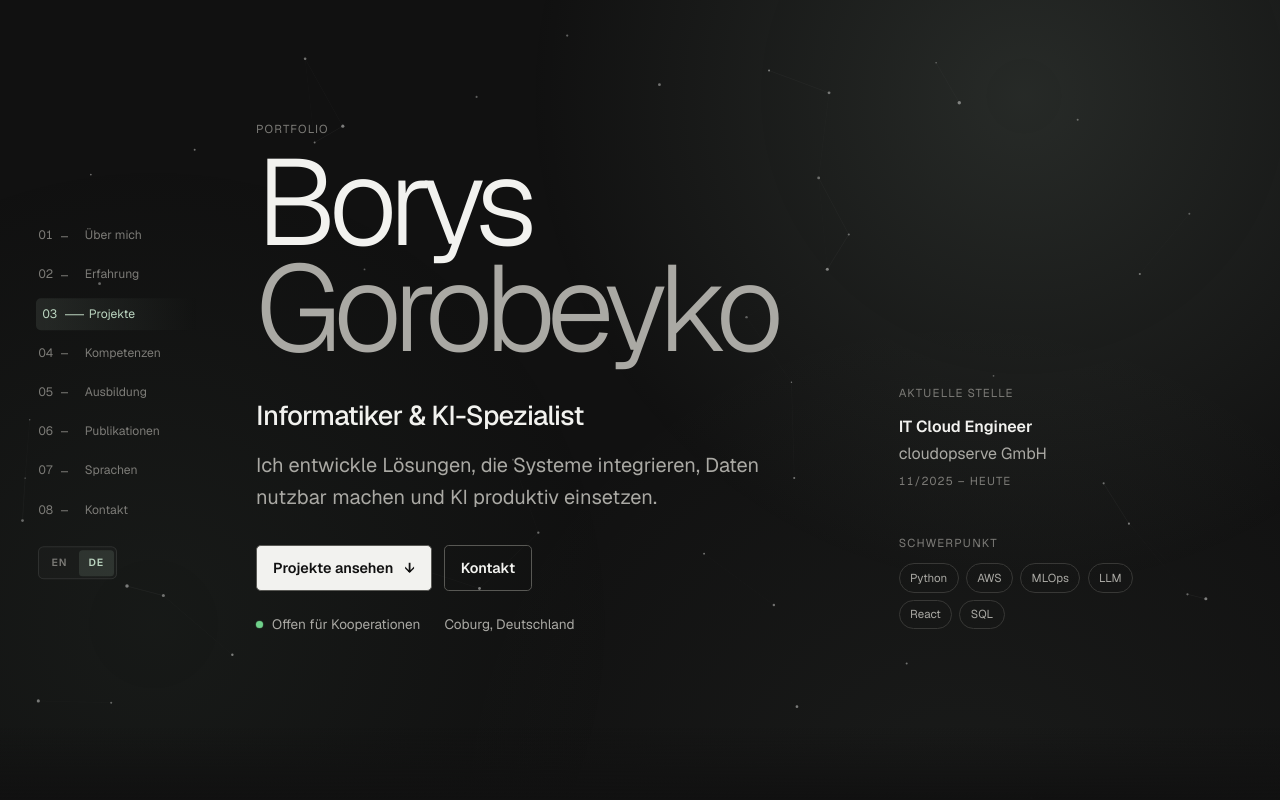
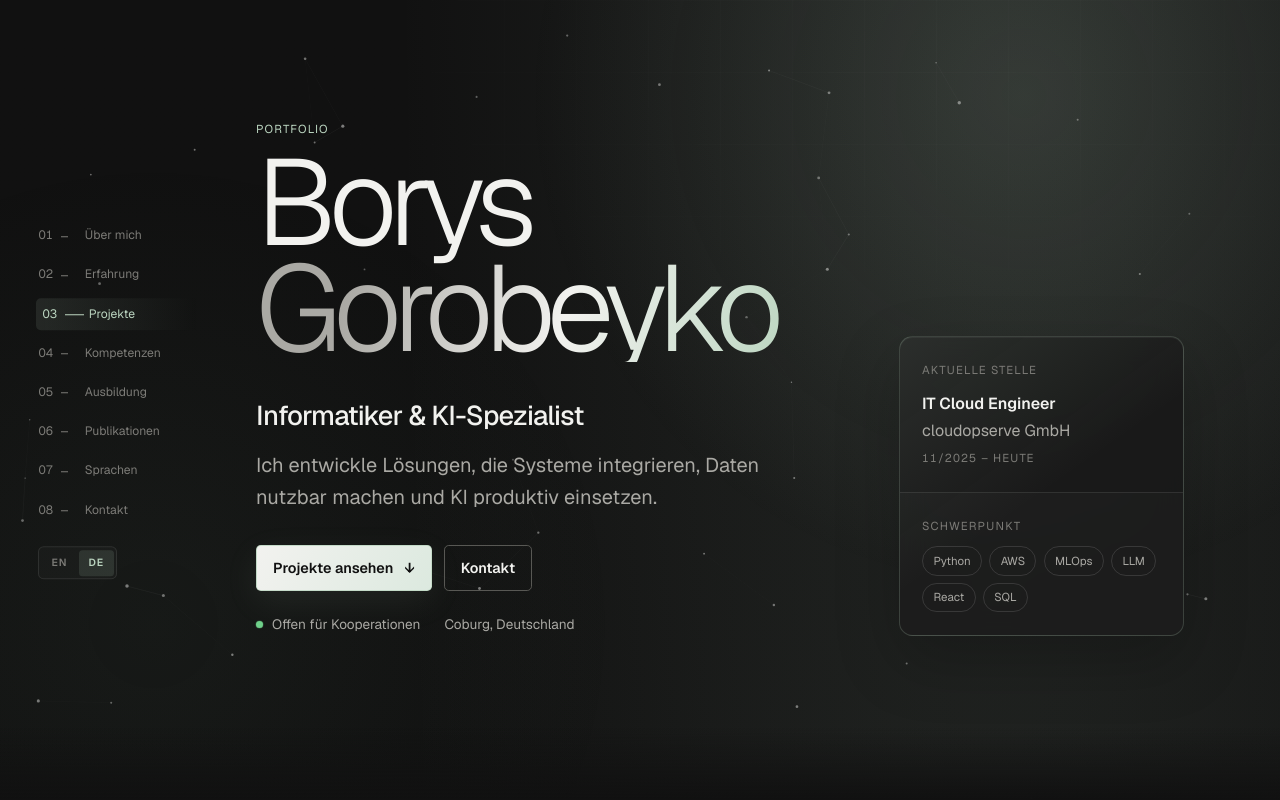
Before and after one commit to efedleikudl/gorobeyko_dev, a Next.js app: page /de in a window 1280 px wide. Shown: the top 800 px of the page. Built offline with nearby package versions, Linux system fonts and the light colour scheme; no server answers.

Commit message:
feat: polish portfolio visuals and hero presentation

```diff
--- a/app/globals.css
+++ b/app/globals.css
@@ -74,8 +74,23 @@ a {
   min-height: 100vh;
   overflow: clip;
   background:
-    radial-gradient(circle at 75% 10%, rgb(188 214 193 / 5%), transparent 32rem),
+    radial-gradient(ellipse at 78% -8%, rgb(var(--accent-rgb) / 11%), transparent 38rem),
+    radial-gradient(ellipse at 8% 52%, rgb(var(--accent-rgb) / 3.5%), transparent 30rem),
+    linear-gradient(180deg, #111 0%, #101110 52%, #111 100%),
     var(--background);
+}
+
+.site-shell::before {
+  position: fixed;
+  z-index: 0;
+  inset: 0;
+  pointer-events: none;
+  background-image:
+    linear-gradient(rgb(255 255 255 / 1.6%) 1px, transparent 1px),
+    linear-gradient(90deg, rgb(255 255 255 / 1.6%) 1px, transparent 1px);
+  background-size: 4.5rem 4.5rem;
+  content: "";
+  mask-image: radial-gradient(ellipse 80% 55% at 72% 8%, #000 0%, transparent 76%);
 }
 
 .site-main {
@@ -379,6 +394,10 @@ section {
   gap: 4.5rem;
 }
 
+.hero-primary {
+  position: relative;
+}
+
 .eyebrow,
 .period,
 .section-number,
@@ -391,16 +410,29 @@ section {
   text-transform: uppercase;
 }
 
+.hero-primary > .eyebrow {
+  color: var(--accent);
+  animation: hero-enter 650ms 40ms cubic-bezier(0.16, 1, 0.3, 1) both;
+}
+
 .hero-primary h1 {
   margin: 0.75rem 0 0;
   font-size: clamp(3.8rem, 15vw, 7.6rem);
   font-weight: 300;
   line-height: 0.87;
   letter-spacing: -0.065em;
+  text-wrap: balance;
+  animation: hero-enter 800ms 100ms cubic-bezier(0.16, 1, 0.3, 1) both;
 }
 
 .hero-primary h1 span {
-  color: var(--muted);
+  display: inline-block;
+  padding-right: 0.08em;
+  margin-right: -0.08em;
+  background: linear-gradient(105deg, var(--muted) 18%, var(--foreground) 58%, var(--accent));
+  color: transparent;
+  background-clip: text;
+  -webkit-background-clip: text;
 }
 
 .professional-title {
@@ -410,6 +442,7 @@ section {
   font-size: clamp(1.2rem, 4vw, 1.7rem);
   font-weight: 450;
   letter-spacing: -0.025em;
+  animation: hero-enter 700ms 180ms cubic-bezier(0.16, 1, 0.3, 1) both;
 }
 
 .hero-description {
@@ -417,6 +450,7 @@ section {
   margin: 0.7rem 0 0;
   color: var(--muted);
   font-size: clamp(1.05rem, 2vw, 1.25rem);
+  animation: hero-enter 700ms 230ms cubic-bezier(0.16, 1, 0.3, 1) both;
 }
 
 .hero-actions {
@@ -424,6 +458,7 @@ section {
   flex-wrap: wrap;
   gap: 0.75rem;
   margin-top: 2rem;
+  animation: hero-enter 700ms 290ms cubic-bezier(0.16, 1, 0.3, 1) both;
 }
 
 .primary-action,
@@ -439,12 +474,24 @@ section {
   font-size: 0.9rem;
   font-weight: 550;
   text-decoration: none;
-  transition: border-color 180ms ease, background 180ms ease, color 180ms ease;
+  transition:
+    border-color 180ms ease,
+    background 180ms ease,
+    box-shadow 180ms ease,
+    color 180ms ease,
+    transform 180ms ease;
 }
 
 .primary-action {
-  background: var(--foreground);
+  border-color: rgb(var(--accent-rgb) / 80%);
+  background: linear-gradient(120deg, var(--foreground), #dce9df);
   color: var(--background);
+  box-shadow: 0 0.65rem 2.2rem rgb(var(--accent-rgb) / 8%);
+}
+
+.primary-action:hover,
+.secondary-action:hover {
+  transform: translateY(-2px);
 }
 
 .secondary-action:hover {
@@ -459,6 +506,7 @@ section {
   margin-top: 1.4rem;
   color: var(--muted);
   font-size: 0.85rem;
+  animation: hero-enter 700ms 340ms cubic-bezier(0.16, 1, 0.3, 1) both;
 }
 
 .availability {
@@ -481,11 +529,42 @@ section {
 }
 
 .hero-aside {
+  position: relative;
   display: grid;
-  align-content: end;
-  gap: 2.5rem;
-  padding-top: 0.25rem;
+  align-content: start;
+  overflow: hidden;
+  border: 1px solid rgb(var(--accent-rgb) / 22%);
+  border-radius: 0.85rem;
+  background:
+    linear-gradient(145deg, rgb(var(--accent-rgb) / 11%), transparent 52%),
+    rgb(24 25 24 / 88%);
   color: var(--muted);
+  box-shadow:
+    inset 0 1px 0 rgb(255 255 255 / 5%),
+    0 1.5rem 4rem rgb(0 0 0 / 22%);
+  backdrop-filter: blur(14px);
+  animation: hero-enter 850ms 220ms cubic-bezier(0.16, 1, 0.3, 1) both;
+}
+
+.hero-aside-section {
+  padding: 1.4rem;
+}
+
+.hero-aside-section + .hero-aside-section {
+  border-top: 1px solid rgb(255 255 255 / 9%);
+  background: rgb(255 255 255 / 1.5%);
+}
+
+@keyframes hero-enter {
+  from {
+    opacity: 0;
+    transform: translateY(1rem);
+  }
+
+  to {
+    opacity: 1;
+    transform: translateY(0);
+  }
 }
 
 .hero-aside .eyebrow {
@@ -516,10 +595,16 @@ section {
 
 .tag-list li {
   padding: 0.28rem 0.65rem;
-  border: 1px solid var(--border);
+  border: 1px solid rgb(255 255 255 / 12%);
   border-radius: 999px;
   color: var(--muted);
   font-size: 0.72rem;
+  transition: border-color 180ms ease, color 180ms ease;
+}
+
+.tag-list li:hover {
+  border-color: rgb(var(--accent-rgb) / 42%);
+  color: var(--foreground);
 }
 
 .about-block {
@@ -564,6 +649,15 @@ section {
 .section-heading .section-number,
 .contact-section > .section-number {
   padding-top: 0.55rem;
+}
+
+.section-heading h2::after {
+  display: inline-block;
+  width: clamp(2.5rem, 7vw, 5rem);
+  height: 1px;
+  margin: 0 0 0.22em 0.75rem;
+  background: linear-gradient(90deg, rgb(var(--accent-rgb) / 58%), transparent);
+  content: "";
 }
 
 .timeline,
@@ -647,16 +741,40 @@ section {
 }
 
 .project-card {
+  position: relative;
   padding: clamp(1.3rem, 4vw, 2rem);
+  overflow: hidden;
   border: 1px solid var(--border);
-  border-radius: 0.45rem;
-  background: rgb(23 23 23 / 70%);
-  transition: border-color 180ms ease, transform 180ms ease;
+  border-radius: 0.65rem;
+  background:
+    linear-gradient(135deg, rgb(255 255 255 / 2.5%), transparent 45%),
+    rgb(23 23 23 / 70%);
+  box-shadow: inset 0 1px 0 rgb(255 255 255 / 2%);
+  transition: border-color 220ms ease, box-shadow 220ms ease, transform 220ms ease;
+}
+
+.project-card::after {
+  position: absolute;
+  top: 0;
+  right: 12%;
+  left: 12%;
+  height: 1px;
+  background: linear-gradient(90deg, transparent, rgb(var(--accent-rgb) / 50%), transparent);
+  content: "";
+  opacity: 0;
+  transition: opacity 220ms ease;
 }
 
 .project-card:hover {
-  border-color: var(--border-strong);
-  transform: translateY(-2px);
+  border-color: rgb(var(--accent-rgb) / 30%);
+  box-shadow:
+    inset 0 1px 0 rgb(255 255 255 / 3%),
+    0 1.25rem 3rem rgb(0 0 0 / 18%);
+  transform: translateY(-4px);
+}
+
+.project-card:hover::after {
+  opacity: 1;
 }
 
 .project-card-heading {
@@ -761,7 +879,14 @@ section {
   gap: 0.15rem;
   padding: 1rem;
   border: 1px solid var(--border);
-  border-radius: 0.35rem;
+  border-radius: 0.5rem;
+  background: rgb(23 23 23 / 42%);
+  transition: border-color 180ms ease, transform 180ms ease;
+}
+
+.language-grid li:hover {
+  border-color: rgb(var(--accent-rgb) / 30%);
+  transform: translateY(-2px);
 }
 
 .language-grid strong {
@@ -819,11 +944,13 @@ section {
   color: var(--muted);
   font-size: 0.83rem;
   text-decoration: none;
+  transition: border-color 180ms ease, color 180ms ease, transform 180ms ease;
 }
 
 .social-links a:hover {
   border-color: var(--border-strong);
   color: var(--foreground);
+  transform: translateY(-2px);
 }
 
 .site-footer {
@@ -880,10 +1007,6 @@ section {
   .hero-grid {
     grid-template-columns: minmax(0, 2fr) minmax(13rem, 1fr);
     align-items: end;
-  }
-
-  .hero-aside {
-    padding-bottom: 0.4rem;
   }
 
   .about-block,
--- a/components/sections/hero-section.tsx
+++ b/components/sections/hero-section.tsx
@@ -40,14 +40,14 @@ export function HeroSection({ content }: HeroSectionProps) {
         </div>
 
         <aside className="hero-aside" aria-label={hero.currentPosition}>
-          <div>
+          <div className="hero-aside-section">
             <p className="eyebrow">{hero.currentPosition}</p>
             <p className="current-role">{hero.currentRole.title}</p>
             <p>{hero.currentRole.company}</p>
             <p className="period">{hero.currentRole.period}</p>
           </div>
 
-          <div>
+          <div className="hero-aside-section">
             <p className="eyebrow">{hero.focus}</p>
             <ul className="tag-list" aria-label={hero.focus}>
               {person.focus.map((skill) => (
```
